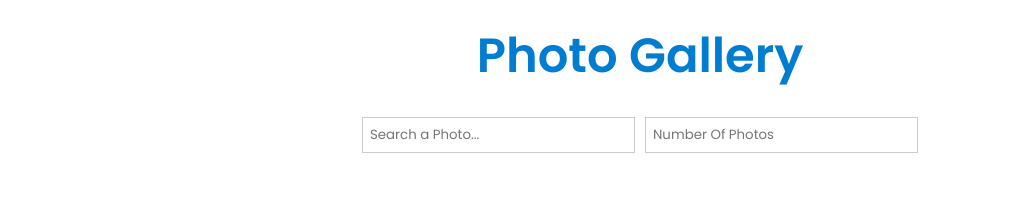
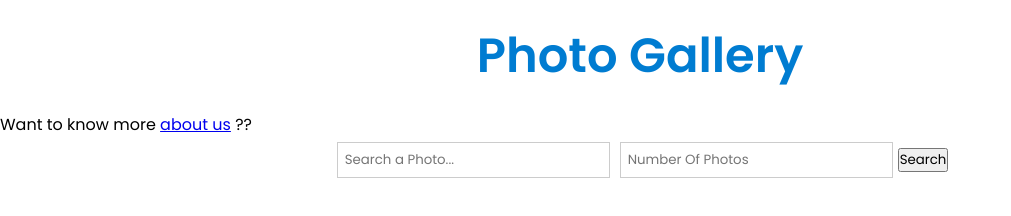
Before and after one commit to GSG-G11/Photo-Gallery, a website: page public/index.html in a window 1280 px wide. Shown: the whole page, without its empty margins (0-1011 px from the left). Drawn offline with Linux system fonts and the light colour scheme.

Commit message:
Added Search and link to about use button Relates #5

```diff
--- a/public/index.html
+++ b/public/index.html
@@ -24,6 +24,7 @@
   </head>
   <body>
     <h1 class="title">Photo Gallery</h1>
+    <p class="about">Want to know more <a href="/about">about us</a> ??</p>
     <div class="container form-cont">
       <form action="/search" method="POST">
         <input
@@ -38,6 +39,7 @@
           placeholder="Number Of Photos"
           required
         />
+        <button class="search-button">Search</button>
       </form>
     </div>
 
@@ -46,6 +48,7 @@
     </div>
 
     <script src="./js/fetch.js"></script>
+    <script src="./js/logic.js"></script>
     <script src="./js/dom.js"></script>
   </body>
 </html>
```
